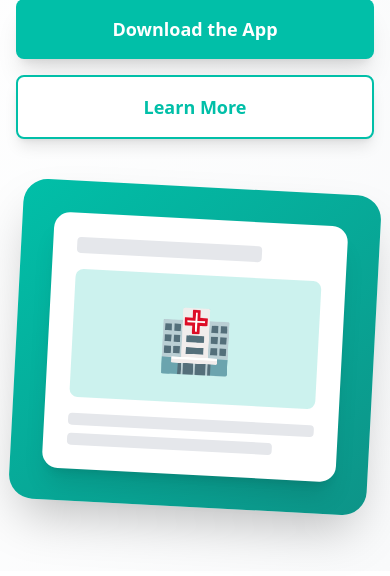
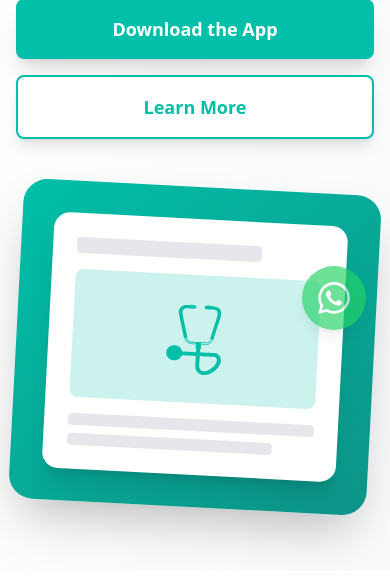
Before and after one commit to Mwangi-dan/medicoCave, a Django app: template website/templates/website/index.html in a window 390 px wide. Shown: the part 490-1066 px from the top of the page. Run offline with Django 4.2, Linux system fonts and the light colour scheme; the template is opened without the code that fills it: most values are stand-ins (such as "Sample title", 1, 10 or a date in 2020); some libraries are stand-ins or nearby versions.

Commit message:
Add WhatsApp chat widget, context processor, and replace hero section hospital icon with stethoscope logo

```diff
--- a/medicocave/settings.py
+++ b/medicocave/settings.py
@@ -49,6 +49,7 @@ TEMPLATES = [
             'context_processors': [
                 'django.template.context_processors.debug',
                 'django.template.context_processors.request',
+                'website.context_processors.whatsapp_phone',
             ],
         },
     },
@@ -82,3 +83,7 @@ STATICFILES_STORAGE = 'whitenoise.storage.CompressedManifestStaticFilesStorage'
 
 # Default primary key field type
 DEFAULT_AUTO_FIELD = 'django.db.models.BigAutoField'
+
+# WhatsApp Business Phone Number (format: country code + number, no + or spaces)
+# Example: 1234567890 for US number +1 (234) 567-890
+WHATSAPP_PHONE_NUMBER = os.environ.get('WHATSAPP_PHONE_NUMBER', '')
--- a/render.yaml
+++ b/render.yaml
@@ -12,3 +12,6 @@ services:
         generateValue: true
       - key: DEBUG
         value: "False"
+      - key: WHATSAPP_PHONE_NUMBER
+        value: "254725899912"  # Set your WhatsApp Business number here (format: country code + number, no + or spaces)
+        # Example: "1234567890" for US number +1 (234) 567-890
--- a/website/templates/website/base.html
+++ b/website/templates/website/base.html
@@ -182,6 +182,21 @@
         });
     </script>
 
+    <!-- WhatsApp Chat Widget - Only show if phone number is configured -->
+    {% if whatsapp_phone %}
+    <div id="whatsapp-widget" class="fixed bottom-6 right-6 z-50">
+        <a href="https://wa.me/{{ whatsapp_phone }}?text=Hello%20MedicoCave%2C%20I%20would%20like%20to%20know%20more%20about%20your%20services"
+           target="_blank"
+           rel="noopener noreferrer"
+           class="flex items-center justify-center w-16 h-16 bg-[#25D366] rounded-full shadow-lg hover:bg-[#20BA5A] transition-all transform hover:scale-110 focus:outline-none focus:ring-4 focus:ring-[#25D366] focus:ring-offset-2 animate-pulse hover:animate-none"
+           aria-label="Chat with us on WhatsApp">
+            <svg class="w-8 h-8 text-white" fill="currentColor" viewBox="0 0 24 24" xmlns="http://www.w3.org/2000/svg">
+                <path d="M17.472 14.382c-.297-.149-1.758-.867-2.03-.967-.273-.099-.471-.148-.67.15-.197.297-.767.966-.94 1.164-.173.199-.347.223-.644.075-.297-.15-1.255-.463-2.39-1.475-.883-.788-1.48-1.761-1.653-2.059-.173-.297-.018-.458.13-.606.134-.133.298-.347.446-.52.149-.174.198-.298.298-.497.099-.198.05-.371-.025-.52-.075-.149-.669-1.612-.916-2.207-.242-.579-.487-.5-.669-.51-.173-.008-.371-.01-.57-.01-.198 0-.52.074-.792.372-.272.297-1.04 1.016-1.04 2.479 0 1.462 1.065 2.875 1.213 3.074.149.198 2.096 3.2 5.077 4.487.709.306 1.262.489 1.694.625.712.227 1.36.195 1.871.118.571-.085 1.758-.719 2.006-1.413.248-.694.248-1.289.173-1.413-.074-.124-.272-.198-.57-.347m-5.421 7.403h-.004a9.87 9.87 0 01-5.031-1.378l-.361-.214-3.741.982.998-3.648-.235-.374a9.86 9.86 0 01-1.51-5.26c.001-5.45 4.436-9.884 9.888-9.884 2.64 0 5.122 1.03 6.988 2.898a9.825 9.825 0 012.893 6.994c-.003 5.45-4.437 9.884-9.885 9.884m8.413-18.297A11.815 11.815 0 0012.05 0C5.495 0 .16 5.335.157 11.892c0 2.096.547 4.142 1.588 5.945L.057 24l6.305-1.654a11.882 11.882 0 005.683 1.448h.005c6.554 0 11.89-5.335 11.893-11.893a11.821 11.821 0 00-3.48-8.413Z"/>
+            </svg>
+        </a>
+    </div>
+    {% endif %}
+
     {% block extra_scripts %}{% endblock %}
 </body>
 </html>
--- a/website/templates/website/index.html
+++ b/website/templates/website/index.html
@@ -101,7 +101,7 @@
                             <div class="space-y-4">
                                 <div class="h-4 bg-gray-200 dark:bg-gray-700 rounded w-3/4"></div>
                                 <div class="h-32 bg-medico bg-opacity-20 rounded-lg flex items-center justify-center">
-                                    <span class="text-6xl">🏥</span>
+                                    <img src="{% static 'logo.svg' %}" alt="MedicoCave Logo" class="w-24 h-24 md:w-32 md:h-32">
                                 </div>
                                 <div class="space-y-2">
                                     <div class="h-3 bg-gray-200 dark:bg-gray-700 rounded"></div>
--- a/website/views.py
+++ b/website/views.py
@@ -4,6 +4,7 @@ Views for MedicoCave website.
 Simple view for the marketing landing page.
 """
 from django.shortcuts import render
+from django.conf import settings
 
 
 def index(request):
@@ -16,5 +17,6 @@ def index(request):
         'page_title': 'MedicoCave: Connect with Top Doctors. Your Health, Simplified.',
         'meta_description': 'MedicoCave connects patients with trusted medical professionals. Find specialists, book consultations, and manage your health records securely. Download the app today.',
         'meta_keywords': 'medical app, doctor consultation, healthcare, patient portal, medical professionals, health app',
+        'whatsapp_phone': settings.WHATSAPP_PHONE_NUMBER,
     }
     return render(request, 'website/index.html', context)
```
Also changed, not shown: website/context_processors.py (added, +15 -0 lines), README.md.
